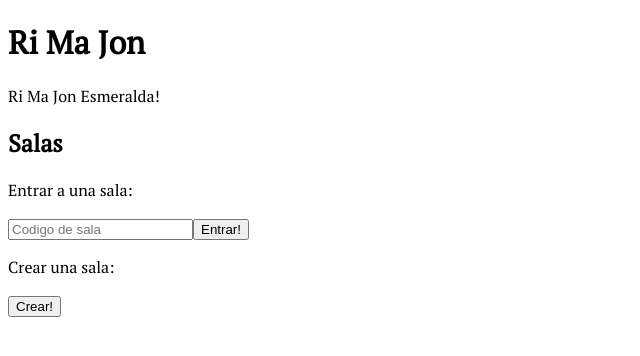
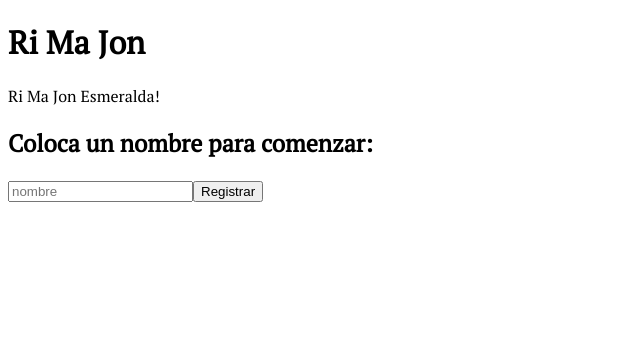
Before and after one commit to Araozu/cartas, a React (Create React App) app: page / in a window 1280 px wide. Shown: the top 356 px of the page, without its empty margins (0-640 px from the left). Built offline with nearby package versions, Linux system fonts and the light colour scheme.

Commit message:
Agregado codigo para crear usuarios anonimos con un apodo.

```diff
--- a/src/Inicio/Inicio.jsx
+++ b/src/Inicio/Inicio.jsx
@@ -1,13 +1,70 @@
-import React from "react";
+import React, {useState} from "react";
 import {ModuloCrearSala} from "./ModuloCrearSala";
+import {servidor} from "../variables";
 
-export function Inicio(props) {
+function CrearUsuario(props) {
+    const fnNotificar = props.fn;
+    const [apodo, setApodo] = useState("");
+
+    const registrar = async (ev) => {
+        ev.preventDefault();
+
+        try {
+            const peticion = await fetch(`${servidor}/usuario`, {
+                method: "POST",
+                headers: {
+                    'Content-Type': 'application/json'
+                },
+                body: JSON.stringify({
+                    apodo: apodo
+                })
+            });
+            if (peticion.ok) {
+
+                const {id} = await peticion.json();
+                fnNotificar(id, apodo);
+
+            } else {
+                console.error("D:");
+                console.error(peticion);
+            }
+        } catch (e) {
+            console.error("D:");
+            console.error(e);
+        }
+
+    };
+
+    const fnOnChange = (ev) => setApodo(ev.target.value);
 
     return (
         <div>
-            <h1>Ri Ma Jon</h1>
-            <p>Ri Ma Jon Esmeralda!</p>
+            <h2>Coloca un nombre para comenzar:</h2>
+            <form onSubmit={registrar}>
+                <input type="text" name={"id_usuario"} placeholder={"nombre"} value={apodo} onChange={fnOnChange}/>
+                <input type="submit" value={"Registrar"}/>
+            </form>
+        </div>
+    );
+}
+
+export function Inicio() {
+
+    const [idUsuario, setIdUsuario] = useState(localStorage.getItem("id_usuario"));
+    const [apodoUsuario, setApodoUsuario] = useState(localStorage.getItem("apodo_usuario"));
+
+    const actualizarIdApodoUsuario = (id, apodo) => {
+        localStorage.setItem("id_usuario", id);
+        localStorage.setItem("apodo_usuario", apodo);
+        setIdUsuario(id);
+        setApodoUsuario(apodo);
+    };
+
+    const elemCrearUsuario = <CrearUsuario fn={actualizarIdApodoUsuario}/>;
+
+    const elemSala = <div>
         <h2>Salas</h2>
+        <p>Bienvenido, {apodoUsuario}</p>
         <div>
             <p>Entrar a una sala:</p>
             <form>
@@ -16,6 +73,13 @@ export function Inicio(props) {
             </form>
         </div>
         <ModuloCrearSala/>
+    </div>;
+
+    return (
+        <div>
+            <h1>Ri Ma Jon</h1>
+            <p>Ri Ma Jon Esmeralda!</p>
+            {(idUsuario && apodoUsuario)? elemSala: elemCrearUsuario}
         </div>
     );
 }
--- a/src/Inicio/ModuloCrearSala.jsx
+++ b/src/Inicio/ModuloCrearSala.jsx
@@ -1,8 +1,8 @@
 import React, {useState} from "react";
 import {StyleSheet, css} from "aphrodite";
 import {useHistory} from "react-router-dom";
+import {servidor} from "../variables";
 
-const servidor = "http://localhost:4000";
 
 const estilos = StyleSheet.create({
     codSala: {
@@ -29,11 +29,11 @@ export function ModuloCrearSala(props) {
     const reactRouterHistory = useHistory();
 
     const almacenarSalaId = (idPartida) => {
-        localStorage.setItem("id_partida_actual", idPartida);
-        localStorage.setItem("id_usuario_actual", idPartida + "_0");
+        localStorage.setItem("id_partida", idPartida);
         reactRouterHistory.push("/sala");
     };
 
+    // TODO: Enviar el id del usuario para que se agrege a la sala
     const crearSala = async (ev) => {
         ev.preventDefault();
 
--- a/src/SalaDeEspera/SalaDeEspera.jsx
+++ b/src/SalaDeEspera/SalaDeEspera.jsx
@@ -5,8 +5,8 @@ import {useHistory, Link} from "react-router-dom";
 
 export function SalaDeEspera(props) {
 
-    const idSala = localStorage.getItem("id_partida_actual");
-    const idUsuario = localStorage.getItem("id_usuario_actual");
+    const idSala = localStorage.getItem("id_partida");
+    const idUsuario = localStorage.getItem("id_usuario");
     const [estado, setEstado] = useState("conectando");
 
     useEffect(() => {
@@ -24,8 +24,7 @@ export function SalaDeEspera(props) {
             .receive("error", (res) => {
                 setEstado(`error ${res.reason}`);
                 console.log(res);
-                localStorage.removeItem("id_partida_actual");
-                localStorage.removeItem("id_usuario_actual");
+                localStorage.removeItem("id_partida");
                 channel.leave();
             });
     }, []);
@@ -35,6 +34,14 @@ export function SalaDeEspera(props) {
             <h1>Sala de espera - Conectando</h1>
             <h2>El código de la sala es {idSala}</h2>
             <p>Conectando al servidor...</p>
+        </div>
+    );
+
+    const elemConectado = (
+        <div>
+            <h1>Sala de espera</h1>
+            <h2>El código de la sala es {idSala}</h2>
+            <p>Esperando jugadores.</p>
         </div>
     );
 
@@ -57,11 +64,16 @@ export function SalaDeEspera(props) {
     return (() => {
         if (!idSala || !idUsuario) return elemErrorSalaUndefined;
         if (estado === "conectando") return elemConectando;
+        if (estado === "conectado") return elemConectado;
         if (estado.startsWith("error")) {
             const razon = estado.substring(6);
             switch (razon) {
                 case "Sala no existe": return elemErrorSalaNoExiste;
             }
         }
+        return <div>
+            <p>Algo salió mal...</p>
+            <Link to={"/"}>Regresar al inicio.</Link>
+        </div>
     })();
 }
--- /dev/null
+++ b/src/variables.js
@@ -0,0 +1 @@
+export const servidor = "http://localhost:4000";
```
Lines whose indentation alone changed are shown as unchanged.
